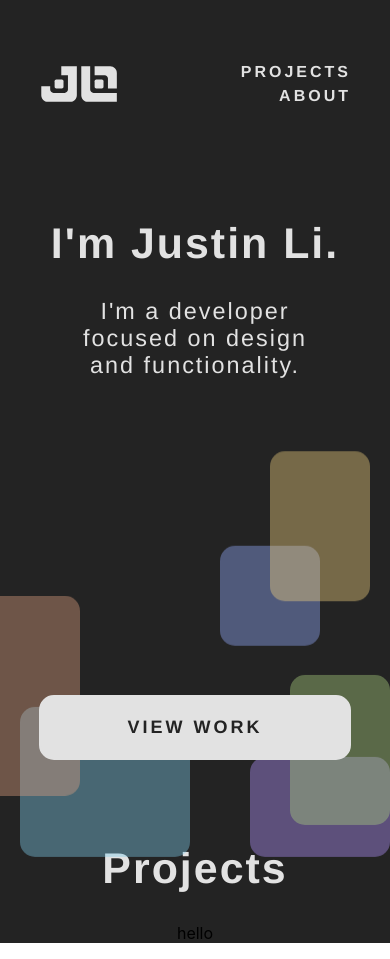
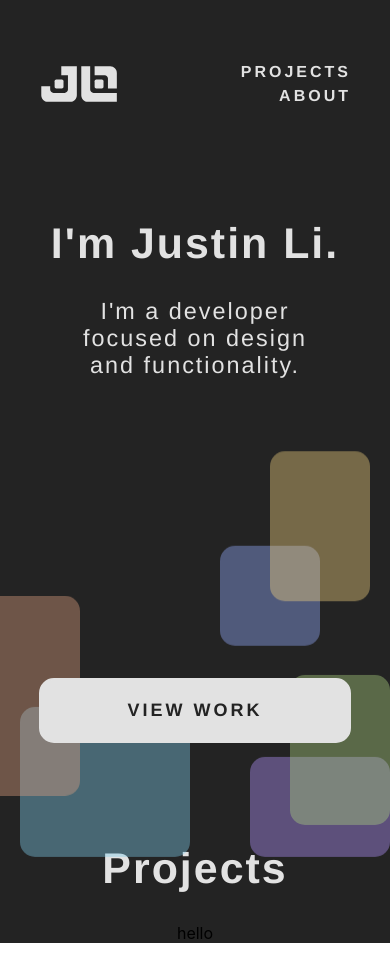
Before and after one commit to PolyWorm/Portfolio, a Next.js app: page / in a window 390 px wide. Built offline with nearby package versions, Linux system fonts and the light colour scheme.

Commit message:
added favicon and title

```diff
--- a/styles/Home.module.css
+++ b/styles/Home.module.css
@@ -276,7 +276,7 @@
     background: #e2e2e2;
     color: #232323;
     width: 80vw;
-    bottom: 10vh;
+    bottom: 12vh;
     z-index: 100;
   }
   .heading {
```
